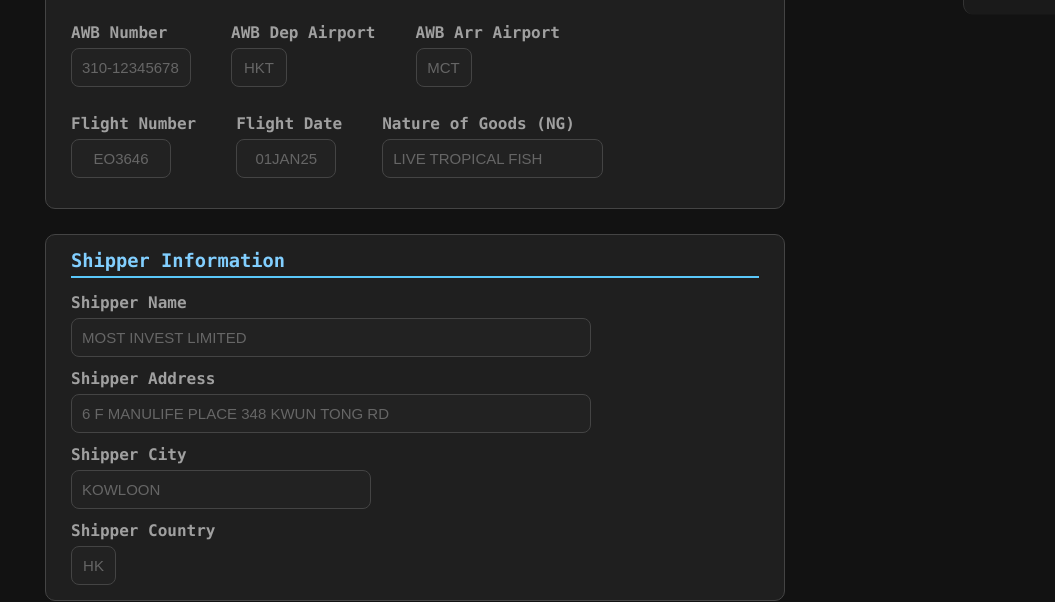
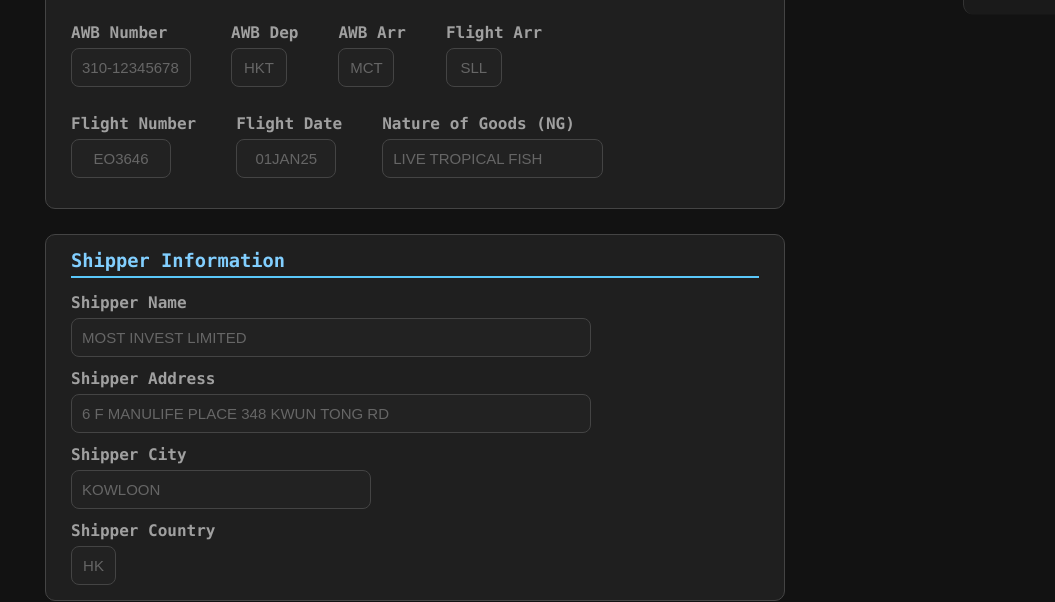
Before and after one commit to chillipepper44/fwb16gen, a plain HTML site: page fwbhkt.html in a window 1280 px wide. Shown: the part 207-809 px from the top of the page, without its empty margins (225-1280 px from the left). Drawn offline with Linux system fonts and the light colour scheme.

Commit message:
Update fwbhkt.html

```diff
--- a/fwbhkt.html
+++ b/fwbhkt.html
@@ -28,12 +28,16 @@
         <input id="awb" placeholder="310-12345678" style="width: 120px;" />
       </div>
       <div class="form-field">
-        <label>AWB Dep Airport</label>
+        <label>AWB Dep</label>
         <input id="dep" placeholder="HKT" maxlength="3" style="width: 56px;" class="center-text" />
       </div>
       <div class="form-field">
-        <label>AWB Arr Airport</label>
+        <label>AWB Arr</label>
         <input id="arr" placeholder="MCT" maxlength="3" style="width: 56px;" class="center-text" />
+      </div>
+      <div class="form-field">
+        <label>Flight Arr</label>
+        <input id="farr" placeholder="SLL" maxlength="3" style="width: 56px;" class="center-text" />
       </div>
     </div>
 
```
